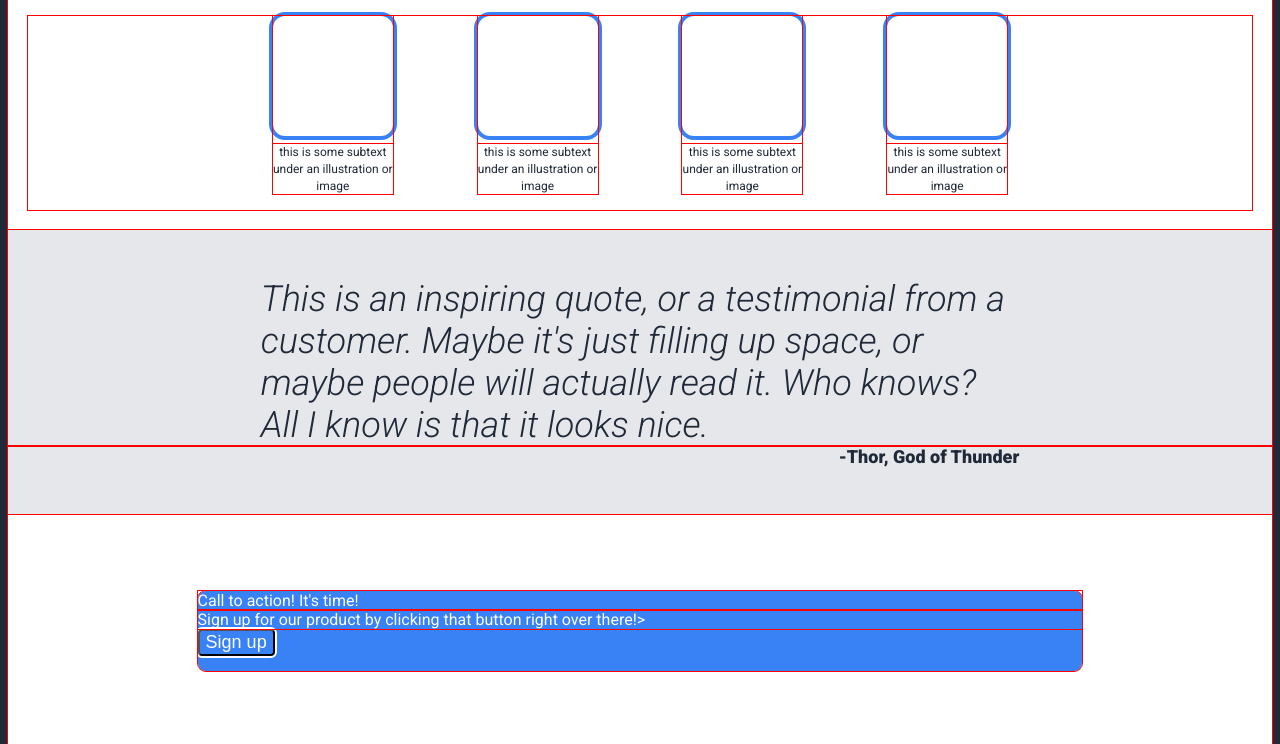
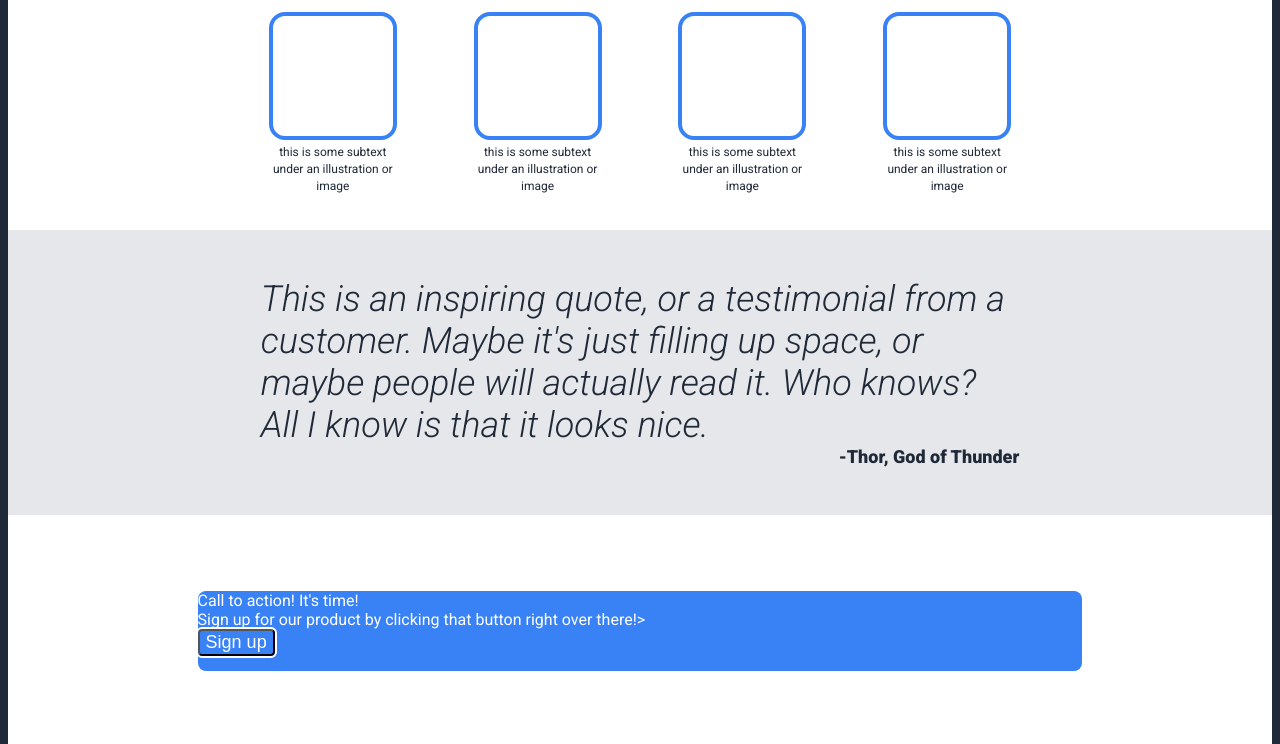
Before and after one commit to Sawertynn/odin-project, a plain HTML site: page landing-page/index.html in a window 1280 px wide. Shown: the part 454-1198 px from the top of the page. Drawn offline with Linux system fonts and the light colour scheme.

Commit message:
remove debug outline lol

```diff
--- a/landing-page/style.css
+++ b/landing-page/style.css
@@ -219,8 +219,3 @@ a {
     align-items: center;
     flex: 1 0 auto;
 }
-
-/* DEBUG */
-* {
-    outline: 1px solid red;
-}
```
